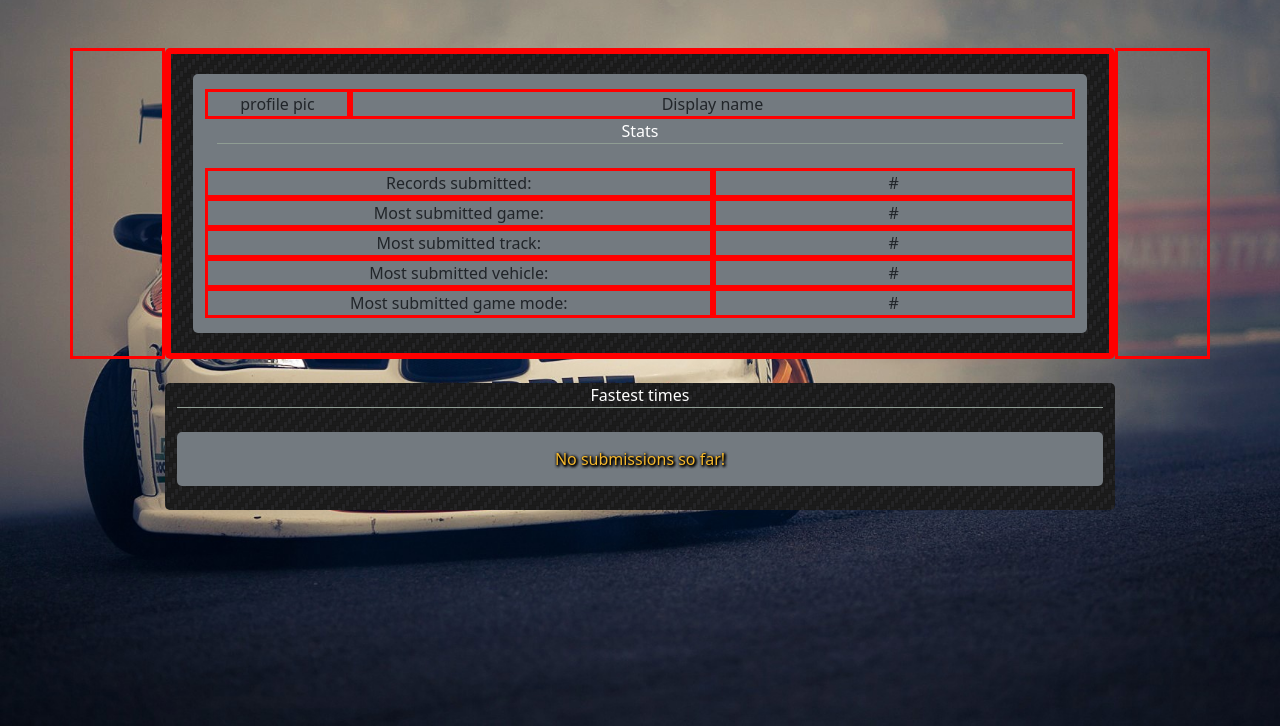
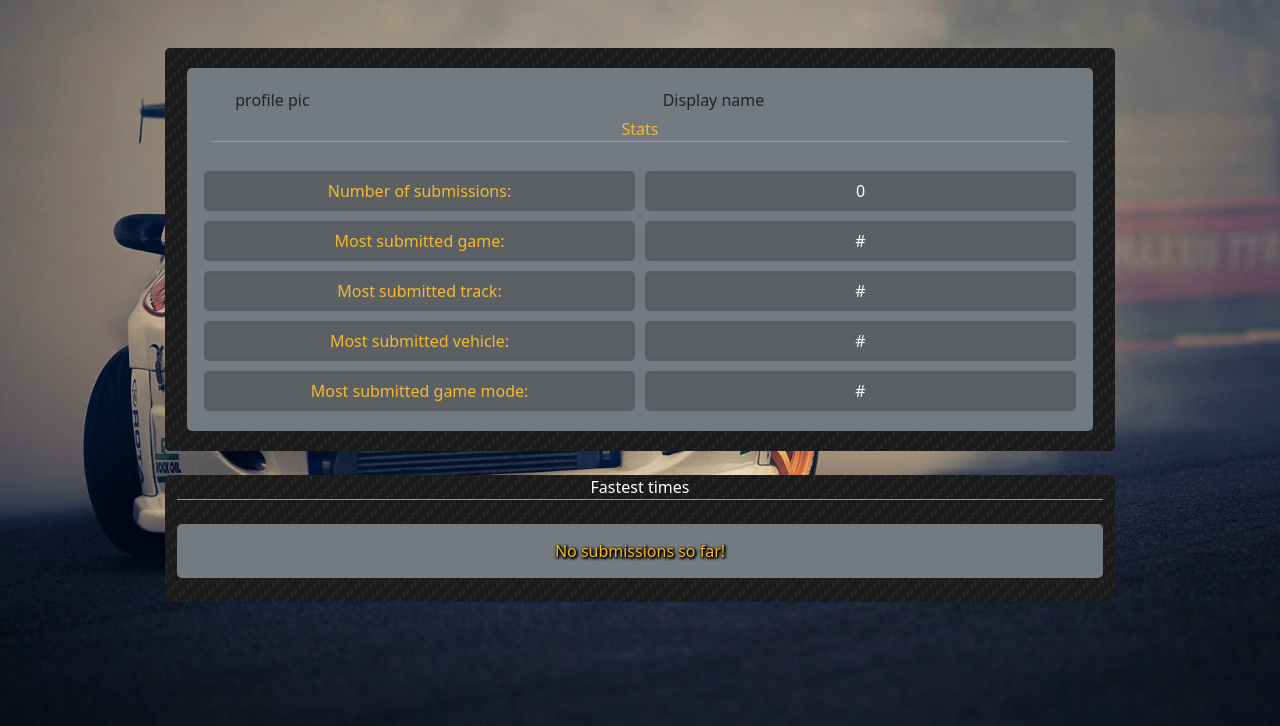
Before and after one commit to JonathanC13/CS50ProjRaceSubmissions, a Flask app: page /profile in a window 1280 px wide. Shown: the part 74-800 px from the top of the page. Run offline with Flask 3, Linux system fonts and the light colour scheme; a user stored in the database is signed in; data comes from the database, SQL or seed files in the repository; data that the repository does not hold is empty; some libraries are stand-ins or nearby versions.

Commit message:
in prog, profile

```diff
--- a/app.py
+++ b/app.py
@@ -86,6 +86,7 @@ def user_settings():
 @app.route("/nav_user_settings_JS", methods=["POST"])
 def nav_user_settings_JS():
     return jsonify({'redirect': url_for("user_settings")})
+
 
 @app.route("/getSessionUserId", methods=["POST"])
 def getSessionUserId():
@@ -483,11 +484,26 @@ def deleteSubmission():
             numRowsDel = db.execute("""DELETE FROM tblSubmissions WHERE iSubmissionID = ? AND iUserID = ?""", submissionID, userID)
 
             if numRowsDel == 1:
-                return jsonify({"status":"Success" ,"message": "Submission deleted!"})
+                return jsonify({"status":"GOOD" ,"message": "Submission deleted!"})
             else:
                 return jsonify({"status":"ERROR" ,"message": "Something has gone horribly wrong!"})
         else:
             return jsonify({"status":"ERROR" ,"message": "???"})
+
+
+@app.route('/getUserNumOfSubmissions', methods=["POST"])
+def getUserNumOfSubmissions():
+    if request.method == "POST":
+        sql_query = "SELECT count(iSubmissionID) as 'numSubCnt' FROM tblSubmissions WHERE iUserID = ?"
+
+        rows = db.execute(sql_query, session["user_id"])
+
+        if len(rows) == 1:
+            return jsonify({"status":"GOOD" ,"message": rows[0]["numSubCnt"]})
+        else:
+            return jsonify({"status":"ERROR" ,"message": "sql error"})
+    else:
+        return jsonify({"status":"ERROR" ,"message": "???"})
 
 """
 
--- a/static/js.js
+++ b/static/js.js
@@ -955,6 +955,19 @@ function topFunction() {
 }
 
 
+function getUserNumOfSubmissions() {
+    $.ajax({
+        url: "/getUserNumOfSubmissions",
+        type: "POST",
+        data: {}
+        }).done(function(response) {
+            document.getElementById("idNumOfSub").textContent = response["message"];
+        }).fail(function(response) {
+            alert('Failure, dev has low IQ.');
+    });
+}
+
+
 $( document ).ready(function() {
 
     //console.log( "ready!" );
@@ -969,6 +982,10 @@ $( document ).ready(function() {
     var submissions_section = document.getElementById("submissions_section");
 
     if(submissions_section && page_type == "Profile") {
+        // get the user's statistics
+        getUserNumOfSubmissions();
+
+        // get submissions by the current user
         search("Profile");
     }
     else if (submissions_section)
--- a/templates/profile.html
+++ b/templates/profile.html
@@ -6,42 +6,102 @@
         <input id="page_type" type="hidden" value="{{ page_type }}">
         <div id="profile_top" class="container">
             <div class="row">
-                <div class="borderRed col-sm-1"></div>
-                <div id="profile_col" class="borderRed col-sm-10">
+                <div class="col-sm-1"></div>
+                <div id="profile_col" class="col-sm-10">
 
                     <div class="row">
 
-                        <div id="profile_info_col" class="borderRed col-sm">
+                        <div id="profile_info_col" class="col-sm">
                             <div id="profile_col_container" class="container">
                                 <div class="row">
-                                    <div class="borderRed col-sm-2">profile pic</div>
-                                    <div class="borderRed col-sm">Display name</div>
+                                    <div class="col-sm-2 sinkCol">profile pic</div>
+                                    <div class="col-sm sinkCol">Display name</div>
                                 </div>
                                 <div id="subtitle_div">
-                                    <span id="subtitle_span">
+                                    <span class="titleColor">
                                         Stats <!--Padding is optional-->
                                     </span>
                                 </div>
                                 <br>
                                 <div class="row">
-                                    <div class="borderRed col-sm-7">Records submitted:</div>
-                                    <div class="borderRed col-sm">#</div>
+                                    <div class="col-sm sinkCol">
+                                        <div class="sinkDiv">
+                                            <span class="titleColor">
+                                                Number of submissions:
+                                            </span>
+                                        </div>
+                                    </div>
+                                    <div class="col-sm sinkCol">
+                                        <div class="sinkDiv">
+                                            <span id="idNumOfSub" class="contentColor">
+                                                #
+                                            </span>
+                                        </div>
+                                    </div>
                                 </div>
                                 <div class="row">
-                                    <div class="borderRed col-sm-7">Most submitted game:</div>
-                                    <div class="borderRed col-sm">#</div>
+                                    <div class="col-sm sinkCol">
+                                        <div class="sinkDiv">
+                                            <span class="titleColor">
+                                                Most submitted game:
+                                            </span>
+                                        </div>
+                                    </div>
+                                    <div class="col-sm sinkCol">
+                                        <div class="sinkDiv">
+                                            <span class="contentColor">
+                                                #
+                                            </span>
+                                        </div>
+                                    </div>
                                 </div>
                                 <div class="row">
-                                    <div class="borderRed col-sm-7">Most submitted track:</div>
-                                    <div class="borderRed col-sm">#</div>
+                                    <div class="col-sm sinkCol">
+                                        <div class="sinkDiv">
+                                            <span class="titleColor">
+                                                Most submitted track:
+                                            </span>
+                                        </div>
+                                    </div>
+                                    <div class="col-sm sinkCol">
+                                        <div class="sinkDiv">
+                                            <span class="contentColor">
+                                                #
+                                            </span>
+                                        </div>
+                                    </div>
                                 </div>
                                 <div class="row">
-                                    <div class="borderRed col-sm-7">Most submitted vehicle:</div>
-                                    <div class="borderRed col-sm">#</div>
+                                    <div class="col-sm sinkCol">
+                                        <div class="sinkDiv">
+                                            <span class="titleColor">
+                                                Most submitted vehicle:
+                                            </span>
+                                        </div>
+                                    </div>
+                                    <div class="col-sm sinkCol">
+                                        <div class="sinkDiv">
+                                            <span class="contentColor">
+                                                #
+                                            </span>
+                                        </div>
+                                    </div>
                                 </div>
                                 <div class="row">
-                                    <div class="borderRed col-sm-7">Most submitted game mode:</div>
-                                    <div class="borderRed col-sm">#</div>
+                                    <div class="col-sm sinkCol">
+                                        <div class="sinkDiv">
+                                            <span class="titleColor">
+                                                Most submitted game mode:
+                                            </span>
+                                        </div>
+                                    </div>
+                                    <div class="col-sm sinkCol">
+                                        <div class="sinkDiv">
+                                            <span class="contentColor">
+                                                #
+                                            </span>
+                                        </div>
+                                    </div>
                                 </div>
                             </div>
                         </div>
@@ -68,7 +128,7 @@
                     </div>
 
                 </div>
-                <div class="borderRed col-sm-1"></div>
+                <div class="col-sm-1"></div>
             </div>
         </div>
         <!--/profile/comments-->
```
Also changed, not shown: 2 other files.
